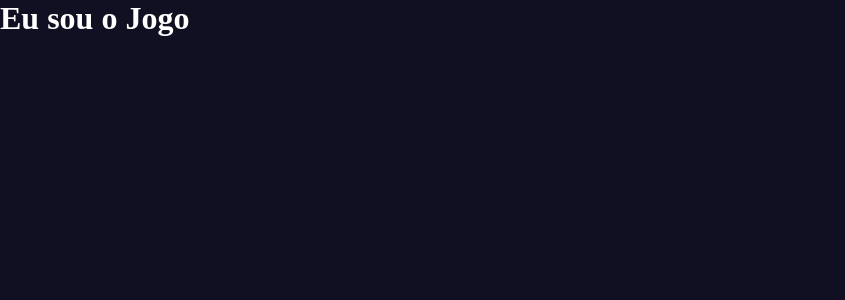
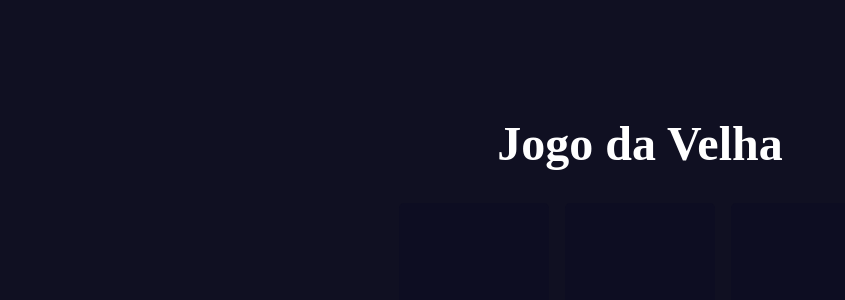
Before and after one commit to Edumorais08/jogo-da-velha, a React (Vite) app in the folder jogo-da-velha/: page /Jogo in a window 1280 px wide. Shown: the top 300 px of the page, without its empty margins (0-845 px from the left). Built offline with nearby package versions, Linux system fonts and the light colour scheme; a web font is replaced by a local one.

Commit message:
adicionamos a lógica do jogo

```diff
--- a/jogo-da-velha/index.html
+++ b/jogo-da-velha/index.html
@@ -1,5 +1,5 @@
 <!doctype html>
-<html lang="en">
+<html lang="pt-br">
   <head>
     <meta charset="UTF-8" />
     <link rel="icon" type="png" href="/logoJogo.png" />
--- a/jogo-da-velha/src/App.jsx
+++ /dev/null
@@ -1,11 +0,0 @@
-import "./index.css"
-import AppRoutes from  "./routes"
-
-function App() {
-
-    return (
-        <AppRoutes />
-    )
-}
-
-export default App
--- a/jogo-da-velha/src/main.jsx
+++ b/jogo-da-velha/src/main.jsx
@@ -1,10 +1,10 @@
 import { StrictMode } from 'react'
 import { createRoot } from 'react-dom/client'
 import './index.css'
-import App from './App'
+import AppRoutes from './routes'
 
 createRoot(document.getElementById('root')).render(
     <StrictMode>
-      <App />
+      <AppRoutes/>
     </StrictMode>
 )
--- a/jogo-da-velha/src/pages/Jogo/Jogo.css
+++ b/jogo-da-velha/src/pages/Jogo/Jogo.css
@@ -0,0 +1,103 @@
+:root {
+  --0-color: #5D09F9;
+  --X-color: #FF4747;
+  --E-color: #777;
+}
+
+
+* {
+  /* margin: 0;
+  padding: 0;  */
+  box-sizing: border-box;
+}
+
+body {
+  display: grid;
+  align-items: center;
+  justify-content: center;
+  font-family: sans-serif;
+  height: 100vh;
+}
+
+.tittle {
+  text-align: center;
+  font-size: 3rem;
+  color: white;
+  margin-bottom: 2rem;
+}
+
+.board {
+  display: grid;
+  grid-template-columns: repeat(3, 150px);
+  grid-template-rows: repeat(3, 150px);
+  gap: 1rem;
+
+}
+
+.board.game-over {
+  opacity: 0.7;
+}
+
+.cell {
+  display: grid;
+  align-items: center;
+  justify-content: center;
+  background-color: rgba(13, 13, 34, 1);
+  border-radius: 5px;
+  font-weight: bold;
+  color:rgba(13, 13, 34, 1);
+  /*border: 1px solid #ddd;*/
+  cursor: pointer;
+  font-size: 80px;
+  text-align: center;
+}
+
+.cell:not(.O):not(.X):hover {
+  box-shadow: 0 20px 25px -5px rgba(0, 0, 0, 0.1),
+              0 10px 10px -5px rgba(0, 0, 0, 0.04);
+}
+
+.cell.O, .cell.X, .game-over .cell{
+  cursor: not-allowed;
+  width: 100%;
+  height: 100%;
+}
+
+.cell.O{
+  background-color: var(--0-color);
+}
+
+.cell.X{
+  background-color: var(--X-color);
+}
+
+footer{
+  text-align: center;
+}
+
+.winner-message{
+  margin: 2rem;
+}
+
+.winner-message span.O{
+  color: var(--0-color);
+}
+
+.winner-message span.X{
+  color: var(--X-color);
+}
+
+.winner-message span.E{
+  color: var(--E-color);
+}
+
+button{
+  padding: 0.8rem 1rem;
+  border: none;
+  border-radius: 5px;
+  background-color: #333;
+  color: #fff;
+  cursor: pointer;
+  font-size: 1.2rem;
+  margin-bottom: 2rem;
+}
--- a/jogo-da-velha/src/pages/Jogo/Jogo.jsx
+++ b/jogo-da-velha/src/pages/Jogo/Jogo.jsx
@@ -1,10 +1,97 @@
-function Jogo(){
-    return(
-        <>
-           <h1>Eu sou o Jogo</h1>
+import {useEffect, useState} from 'react';
+import './jogo.css';
 
-        </>
-    );
-}
+function Jogo() {
 
-export default Jogo
+  const emptyBoard = Array(9).fill(""); //cria um array com 9 posições vazias
+  const [board, setBoard] = useState(emptyBoard); //cria um estado para o board
+  const [currentPlayer, setCurrentPlayer] = useState('X'); //cria um estado para o jogador atual
+  const [winner, setWinner] = useState(null); //cria um estado para o ganhador
+
+  const handleCellClick = (index) => {
+    if (winner) { //se tiver um ganhador não pode mais jogar
+      return;
+    }
+
+    if (board[index] !== "") { //se a celula está vazia pode clicar, se não não pode
+      return;
+    }
+
+    let newBoard = [...board];  //cria um novo array com o board atual
+    newBoard[index] = currentPlayer; //coloca o currentPlayer na posição clicada
+    setBoard(newBoard); //atualiza o board
+
+    setCurrentPlayer(currentPlayer === 'X' ? 'O' : 'X'); //se for X muda pra O, se for O muda pra X
+  }
+
+  const checkWinner = () => {
+    const possibleWaysToWin = [  //possibilidades de ganhar
+      [board [0], board[1], board[2]], //linhas
+      [board [3], board[4], board[5]],
+      [board [6], board[7], board[8]],
+
+      [board [0], board[3], board[6]], //colunas
+      [board [1], board[4], board[7]],
+      [board [2], board[5], board[8]],
+
+      [board [0], board[4], board[8]], //diagonais
+      [board [2], board[4], board[6]],
+    ];
+
+
+    possibleWaysToWin.forEach((cells) => { //verifica se tem um ganhador
+      if (cells.every(item => item === 'X')) setWinner('X');
+      if (cells.every(item => item === 'O')) setWinner('O');
+    });
+
+    checkDraw();
+  }
+
+  const checkDraw = () => { //verifica se deu empate
+    if (board.every(item => item !== "")) { //se todas as celulas estiverem preenchidas e não tiver um ganhador é empate
+      setWinner('E');
+    }
+  }
+
+  useEffect(checkWinner, [board]); // Chama checkWinner toda vez que o board mudar para verificar se tem um ganhador
+
+  const resetGame = () => {  //função para recomeçar o jogo
+    setCurrentPlayer('X');   //reinicia o jogo com o jogador X começando
+    setBoard(emptyBoard);
+    setWinner(null);
+  }
+
+  return (
+    <main>
+      <h1 className='tittle'>Jogo da Velha</h1>
+
+      <div className={`board ${winner ? "game-over" : ""}`}>
+        {board.map((item, index) => (
+          <div
+            key={index}
+            className={`cell ${item}`}
+            onClick={() => handleCellClick(index)} //quando clicar na celula chama a função handleCellClick
+          >
+            {item}
+          </div>
+        ))}
+      </div>
+
+      {winner &&    //não mostar a  msg de winner desde o começo
+        <footer>
+          {winner === 'E' ?  //se for empate mostra a msg de empate, se não mostra a msg de quem ganhou
+            <h2 className='winner-message'>
+              <span className={winner}>Empate!</span>
+            </h2>
+          :
+            <h2 className='winner-message'>
+              <span className={winner}>{winner} </span> ganhou!
+            </h2>
+          }
+
+          <button onClick={resetGame}>Recomeçar o jogo!</button>
+        </footer>
+      }
+    </main>
+  );
+}export default Jogo;
```
